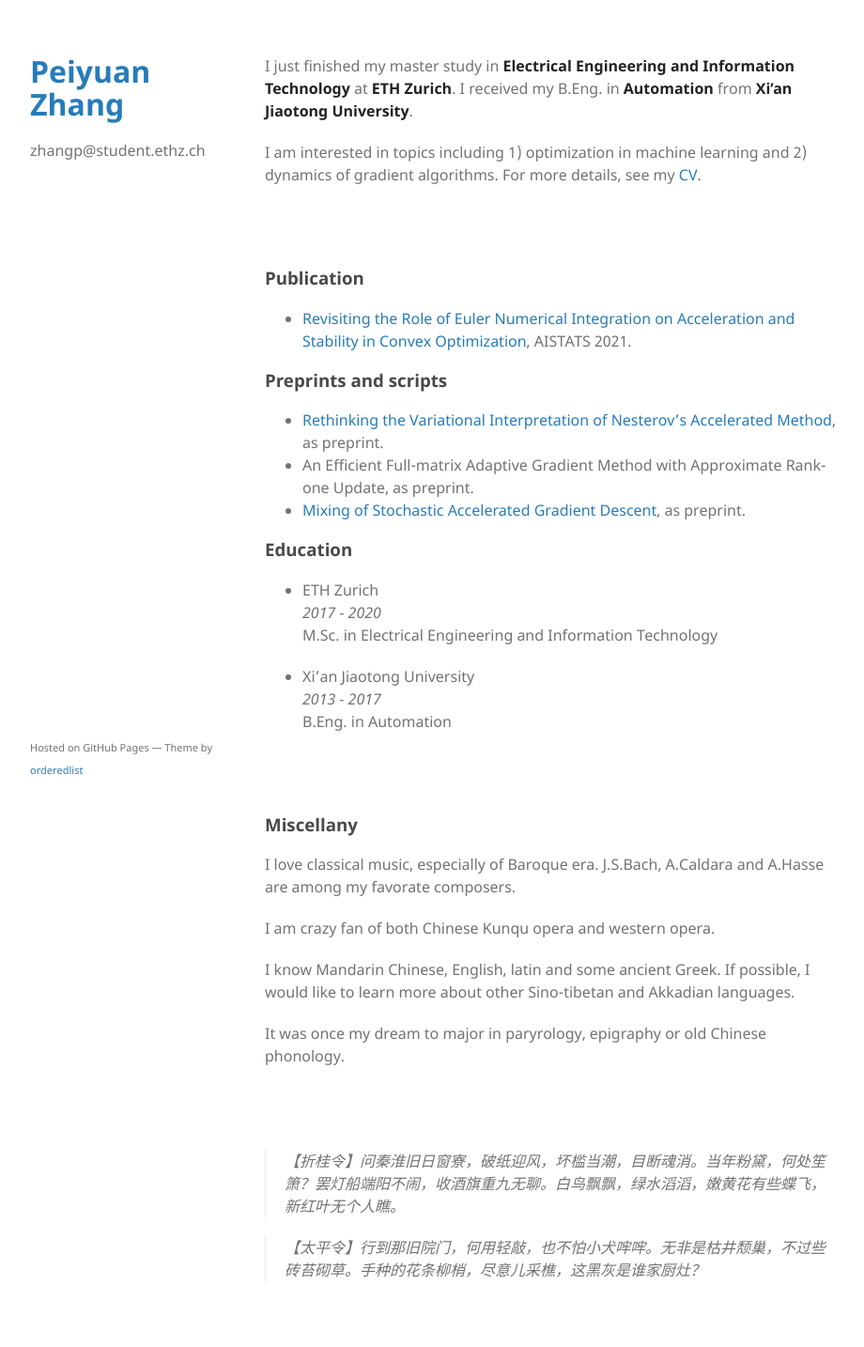
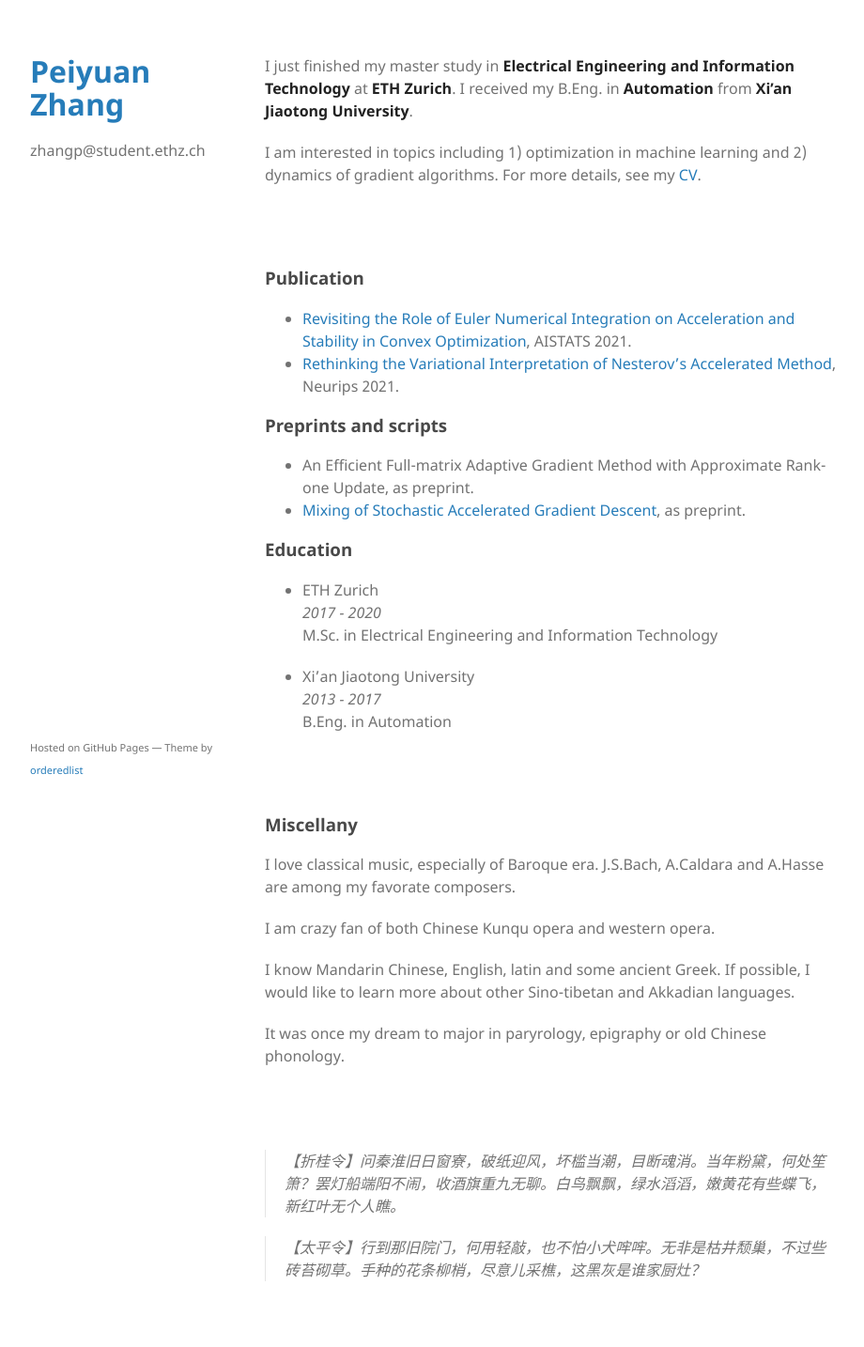
Before and after one commit to phei-iuen/phei-iuen.github.io, a Jekyll site: the page built from index.md, in a window 1280 px wide. Shown: the whole page at 94% size, without its empty margins (178-1098 px from the left). Built offline with Jekyll 4.4.1, drawn with Linux system fonts in a browser that asks for light colours.

Commit message:
Update index.md

```diff
--- a/index.md
+++ b/index.md
@@ -10,9 +10,9 @@ I am interested in topics including 1) optimization in machine learning and 2) d
 <br/><br/>
 ### Publication
 * [Revisiting the Role of Euler Numerical Integration on Acceleration and Stability in Convex Optimization](https://arxiv.org/abs/2102.11537), AISTATS 2021.
+* [Rethinking the Variational Interpretation of Nesterov's Accelerated Method](https://arxiv.org/abs/2107.05040), Neurips 2021.
 
 ### Preprints and scripts
-* [Rethinking the Variational Interpretation of Nesterov's Accelerated Method](https://arxiv.org/abs/2107.05040), as preprint.
 * An Efficient Full-matrix Adaptive Gradient Method with Approximate Rank-one Update, as preprint.
 * [Mixing of Stochastic Accelerated Gradient Descent](https://arxiv.org/abs/1910.14616), as preprint.
 
```
